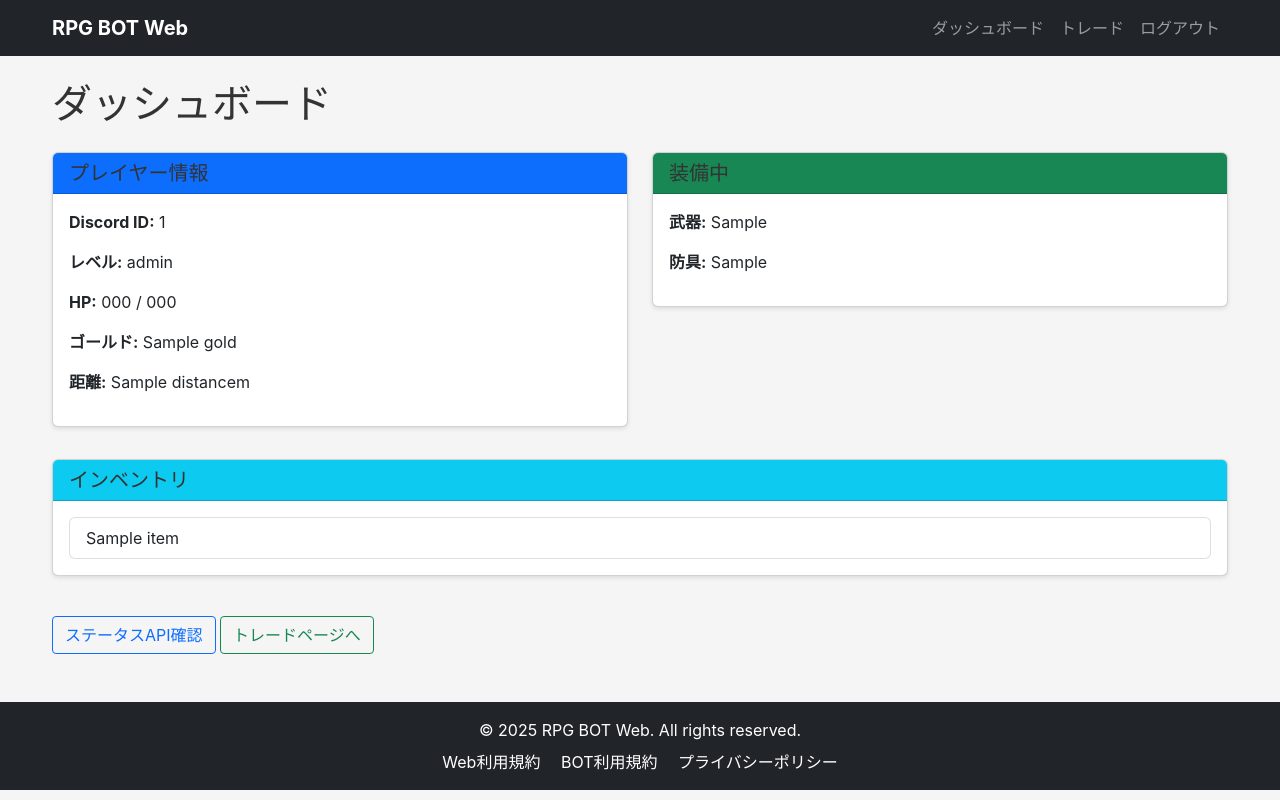
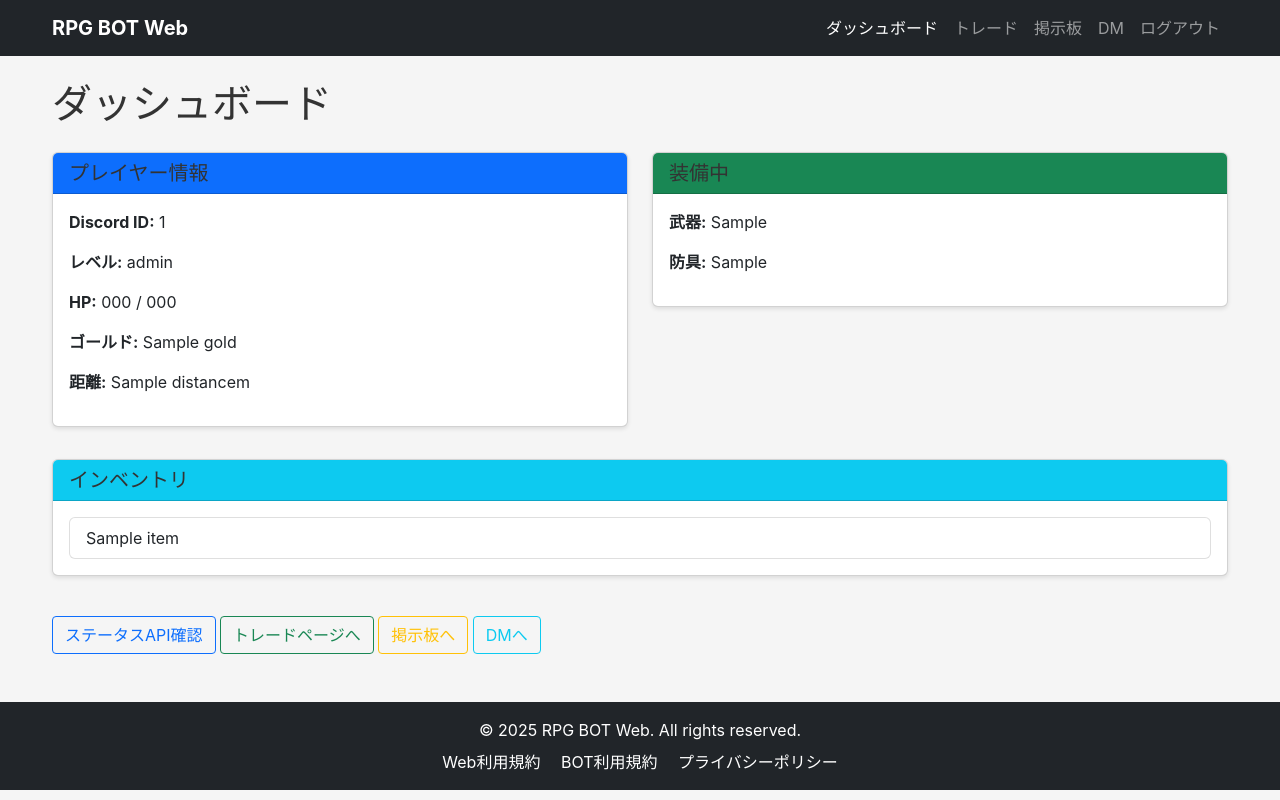
Before and after one commit to RPG-478/RPG_WEB, a Python web app: template templates/dashboard.html in a window 1280 px wide. Run offline with Jinja, Linux system fonts and the light colour scheme; the template is opened without the code that fills it: most values are stand-ins (such as "Sample title", 1, 10 or a date in 2020).

Commit message:
dashboard.html を更新

```diff
--- a/templates/dashboard.html
+++ b/templates/dashboard.html
@@ -12,8 +12,10 @@
         <div class="container">
             <a class="navbar-brand" href="/">RPG BOT Web</a>
             <div class="navbar-nav ms-auto">
-                <a class="nav-link" href="/dashboard">ダッシュボード</a>
+                <a class="nav-link active" href="/dashboard">ダッシュボード</a>
                 <a class="nav-link" href="/trade">トレード</a>
+                <a class="nav-link" href="/trade-board">掲示板</a>
+                <a class="nav-link" href="/dm/inbox">DM</a>
                 <a class="nav-link" href="/auth/logout">ログアウト</a>
             </div>
         </div>
@@ -75,10 +77,11 @@
         <div class="mt-4">
             <a href="/status" class="btn btn-outline-primary">ステータスAPI確認</a>
             <a href="/trade" class="btn btn-outline-success">トレードページへ</a>
+            <a href="/trade-board" class="btn btn-outline-warning">掲示板へ</a>
+            <a href="/dm/inbox" class="btn btn-outline-info">DMへ</a>
         </div>
     </div>
 
-    <script src="https://cdn.jsdelivr.net/npm/bootstrap@5.3.0/dist/js/bootstrap.bundle.min.js"></script>
     <footer class="bg-dark text-white py-3 mt-5">
         <div class="container text-center">
             <p class="mb-2">&copy; 2025 RPG BOT Web. All rights reserved.</p>
@@ -93,5 +96,3 @@
     <script src="https://cdn.jsdelivr.net/npm/bootstrap@5.3.0/dist/js/bootstrap.bundle.min.js"></script>
 </body>
 </html>
-</body>
-</html>
```
